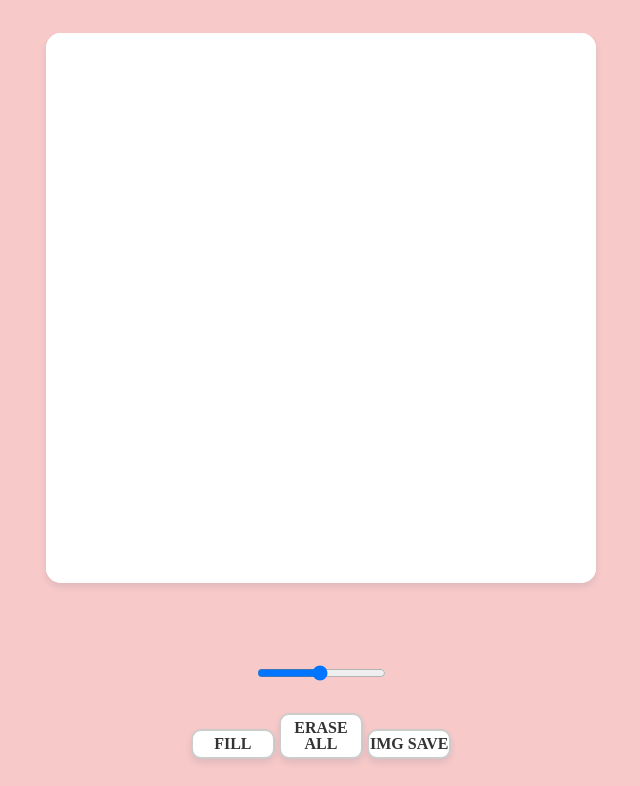
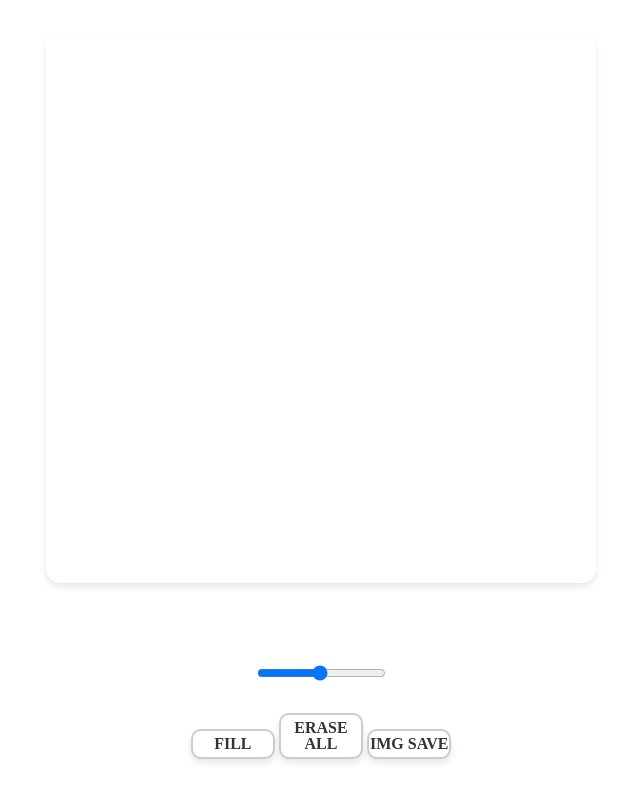
Before and after one commit to shinyo17/vanilajsgame, a plain HTML site: page index.html in a window 1280 px wide. Shown: the part 97-883 px from the top of the page, without its empty margins (319-959 px from the left). Drawn offline with Linux system fonts and the light colour scheme; a web font is replaced by a local one.

Commit message:
Update styles.css

```diff
--- a/styles.css
+++ b/styles.css
@@ -1,7 +1,7 @@
 @import "reset.css";
 
 body{
-    background-color: #F7CAC9;
+    background-color: "white";
     font-family: 'Noto Sans', sans-serif;
     display: flex;
     flex-direction: column;
```
